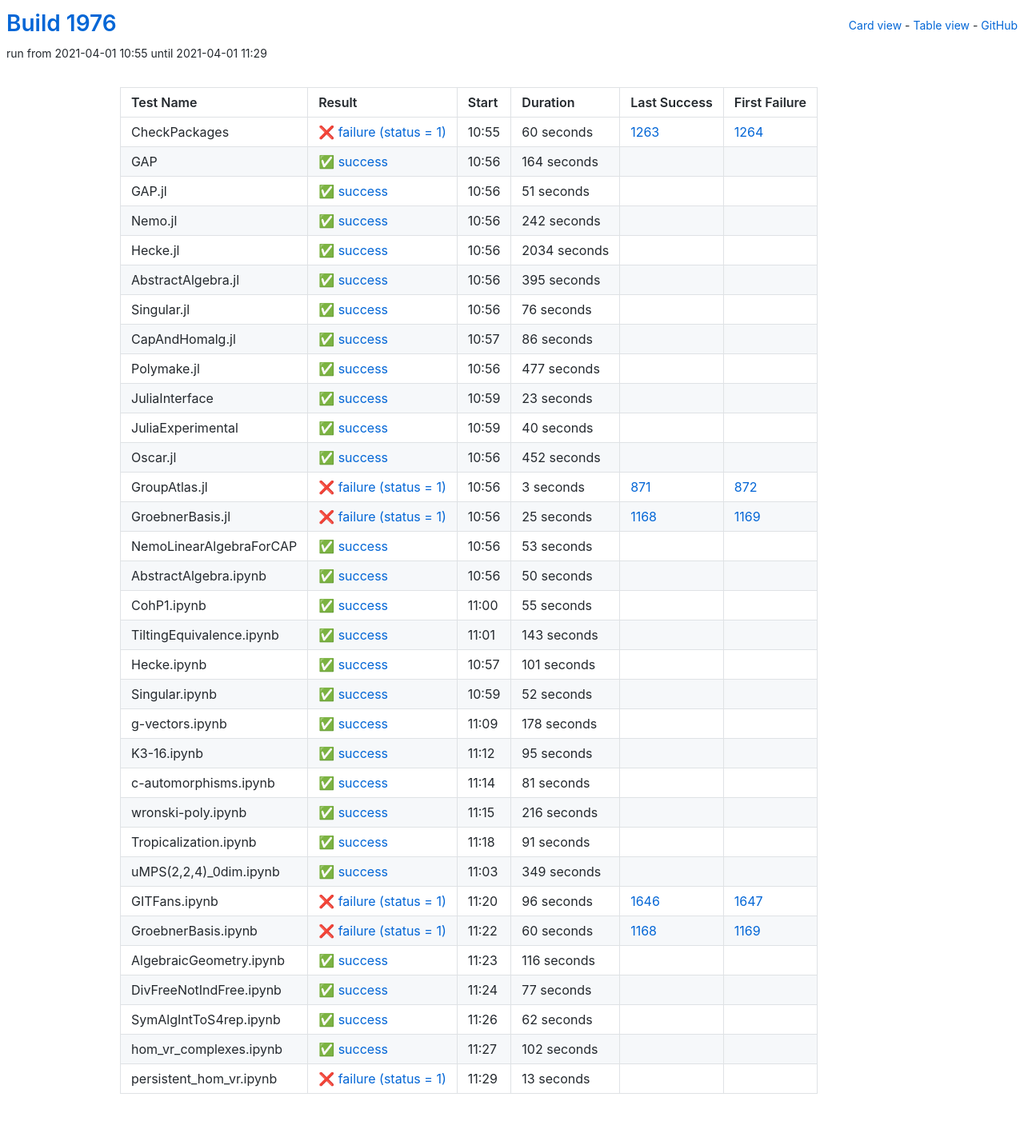
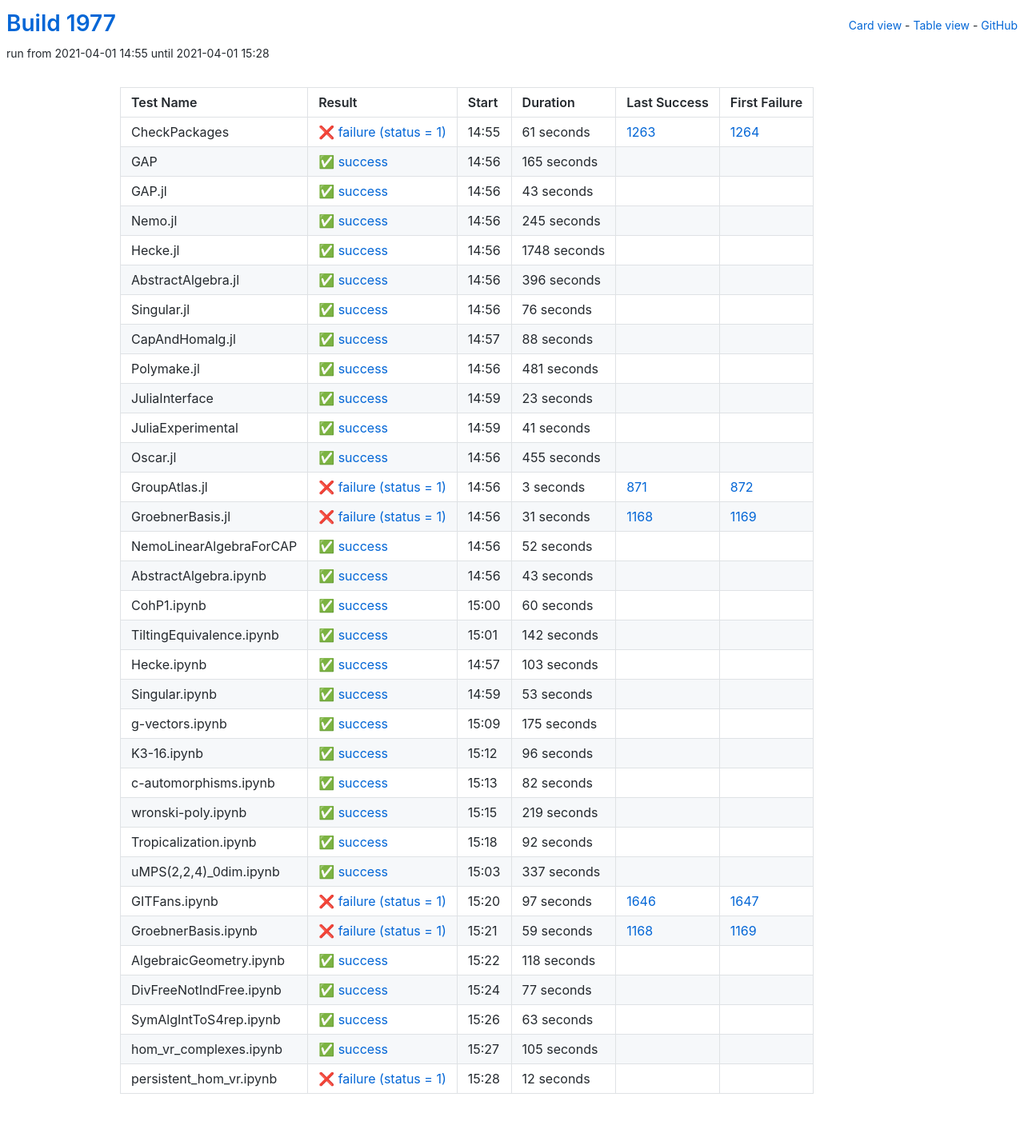
Before and after one commit to oscar-system/oscar-ci-status-stable, a Jekyll site: the page built from table.html, in a window 1280 px wide. Shown: the whole page at 80% size. Built offline with Jekyll 4.4.1, drawn with Linux system fonts in a browser that asks for light colours.

Commit message:
Build #1977

```diff
--- a/_data/ci.yml
+++ b/_data/ci.yml
@@ -1,6 +1,6 @@
 ---
-build: 1976
-build_url: https://oscarci.mathematik.uni-kl.de/job/oscar-stable/1976/
+build: 1977
+build_url: https://oscarci.mathematik.uni-kl.de/job/oscar-stable/1977/
 job: oscar-stable
 organization: oscar-system
 repo: oscar-ci-status-stable
@@ -8,80 +8,80 @@ repourl: https://github.com/oscar-system/oscar-ci-status-stable
 tests:
 - name: CheckPackages
   id: checkpackages
-  log: https://oscarci.mathematik.uni-kl.de/job/oscar-stable/1976/artifact/logs/build-1976/CheckPackages.log
-  start: 2021-04-01 10:55
+  log: https://oscarci.mathematik.uni-kl.de/job/oscar-stable/1977/artifact/logs/build-1977/CheckPackages.log
+  start: 2021-04-01 14:55
   success: false
   exitcode: 1
   status: failure
-  duration: 60
+  duration: 61
   last_success: 1263
   last_success_url: https://oscarci.mathematik.uni-kl.de/job/oscar-stable/1263/
   first_failure: 1264
   first_failure_url: https://oscarci.mathematik.uni-kl.de/job/oscar-stable/1264/
 - name: GAP
   id: gap
-  log: https://oscarci.mathematik.uni-kl.de/job/oscar-stable/1976/artifact/logs/build-1976/GAP.log
-  start: 2021-04-01 10:56
+  log: https://oscarci.mathematik.uni-kl.de/job/oscar-stable/1977/artifact/logs/build-1977/GAP.log
+  start: 2021-04-01 14:56
   success: true
   exitcode: 0
   status: success
-  duration: 164
+  duration: 165
   last_success: false
   last_success_url:
   first_failure: false
   first_failure_url:
 - name: GAP.jl
   id: gap-jl
-  log: https://oscarci.mathematik.uni-kl.de/job/oscar-stable/1976/artifact/logs/build-1976/GAP.jl.log
-  start: 2021-04-01 10:56
+  log: https://oscarci.mathematik.uni-kl.de/job/oscar-stable/1977/artifact/logs/build-1977/GAP.jl.log
+  start: 2021-04-01 14:56
   success: true
   exitcode: 0
   status: success
-  duration: 51
+  duration: 43
   last_success: false
   last_success_url:
   first_failure: false
   first_failure_url:
 - name: Nemo.jl
   id: nemo-jl
-  log: https://oscarci.mathematik.uni-kl.de/job/oscar-stable/1976/artifact/logs/build-1976/Nemo.jl.log
-  start: 2021-04-01 10:56
+  log: https://oscarci.mathematik.uni-kl.de/job/oscar-stable/1977/artifact/logs/build-1977/Nemo.jl.log
+  start: 2021-04-01 14:56
   success: true
   exitcode: 0
   status: success
-  duration: 242
+  duration: 245
   last_success: false
   last_success_url:
   first_failure: false
   first_failure_url:
 - name: Hecke.jl
   id: hecke-jl
-  log: https://oscarci.mathematik.uni-kl.de/job/oscar-stable/1976/artifact/logs/build-1976/Hecke.jl.log
-  start: 2021-04-01 10:56
+  log: https://oscarci.mathematik.uni-kl.de/job/oscar-stable/1977/artifact/logs/build-1977/Hecke.jl.log
+  start: 2021-04-01 14:56
   success: true
   exitcode: 0
   status: success
-  duration: 2034
+  duration: 1748
   last_success: false
   last_success_url:
   first_failure: false
   first_failure_url:
 - name: AbstractAlgebra.jl
   id: abstractalgebra-jl
-  log: https://oscarci.mathematik.uni-kl.de/job/oscar-stable/1976/artifact/logs/build-1976/AbstractAlgebra.jl.log
-  start: 2021-04-01 10:56
+  log: https://oscarci.mathematik.uni-kl.de/job/oscar-stable/1977/artifact/logs/build-1977/AbstractAlgebra.jl.log
+  start: 2021-04-01 14:56
   success: true
   exitcode: 0
   status: success
-  duration: 395
+  duration: 396
   last_success: false
   last_success_url:
   first_failure: false
   first_failure_url:
 - name: Singular.jl
   id: singular-jl
-  log: https://oscarci.mathematik.uni-kl.de/job/oscar-stable/1976/artifact/logs/build-1976/Singular.jl.log
-  start: 2021-04-01 10:56
+  log: https://oscarci.mathematik.uni-kl.de/job/oscar-stable/1977/artifact/logs/build-1977/Singular.jl.log
+  start: 2021-04-01 14:56
   success: true
   exitcode: 0
   status: success
@@ -92,32 +92,32 @@ tests:
   first_failure_url:
 - name: CapAndHomalg.jl
   id: capandhomalg-jl
-  log: https://oscarci.mathematik.uni-kl.de/job/oscar-stable/1976/artifact/logs/build-1976/CapAndHomalg.jl.log
-  start: 2021-04-01 10:57
+  log: https://oscarci.mathematik.uni-kl.de/job/oscar-stable/1977/artifact/logs/build-1977/CapAndHomalg.jl.log
+  start: 2021-04-01 14:57
   success: true
   exitcode: 0
   status: success
-  duration: 86
+  duration: 88
   last_success: false
   last_success_url:
   first_failure: false
   first_failure_url:
 - name: Polymake.jl
   id: polymake-jl
-  log: https://oscarci.mathematik.uni-kl.de/job/oscar-stable/1976/artifact/logs/build-1976/Polymake.jl.log
-  start: 2021-04-01 10:56
+  log: https://oscarci.mathematik.uni-kl.de/job/oscar-stable/1977/artifact/logs/build-1977/Polymake.jl.log
+  start: 2021-04-01 14:56
   success: true
   exitcode: 0
   status: success
-  duration: 477
+  duration: 481
   last_success: false
   last_success_url:
   first_failure: false
   first_failure_url:
 - name: JuliaInterface
   id: juliainterface
-  log: https://oscarci.mathematik.uni-kl.de/job/oscar-stable/1976/artifact/logs/build-1976/JuliaInterface.log
-  start: 2021-04-01 10:59
+  log: https://oscarci.mathematik.uni-kl.de/job/oscar-stable/1977/artifact/logs/build-1977/JuliaInterface.log
+  start: 2021-04-01 14:59
   success: true
   exitcode: 0
   status: success
@@ -128,32 +128,32 @@ tests:
   first_failure_url:
 - name: JuliaExperimental
   id: juliaexperimental
-  log: https://oscarci.mathematik.uni-kl.de/job/oscar-stable/1976/artifact/logs/build-1976/JuliaExperimental.log
-  start: 2021-04-01 10:59
+  log: https://oscarci.mathematik.uni-kl.de/job/oscar-stable/1977/artifact/logs/build-1977/JuliaExperimental.log
+  start: 2021-04-01 14:59
   success: true
   exitcode: 0
   status: success
-  duration: 40
+  duration: 41
   last_success: false
   last_success_url:
   first_failure: false
   first_failure_url:
 - name: Oscar.jl
   id: oscar-jl
-  log: https://oscarci.mathematik.uni-kl.de/job/oscar-stable/1976/artifact/logs/build-1976/Oscar.jl.log
-  start: 2021-04-01 10:56
+  log: https://oscarci.mathematik.uni-kl.de/job/oscar-stable/1977/artifact/logs/build-1977/Oscar.jl.log
+  start: 2021-04-01 14:56
   success: true
   exitcode: 0
   status: success
-  duration: 452
+  duration: 455
   last_success: false
   last_success_url:
   first_failure: false
   first_failure_url:
 - name: GroupAtlas.jl
   id: groupatlas-jl
-  log: https://oscarci.mathematik.uni-kl.de/job/oscar-stable/1976/artifact/logs/build-1976/GroupAtlas.jl.log
-  start: 2021-04-01 10:56
+  log: https://oscarci.mathematik.uni-kl.de/job/oscar-stable/1977/artifact/logs/build-1977/GroupAtlas.jl.log
+  start: 2021-04-01 14:56
   success: false
   exitcode: 1
   status: failure
@@ -164,20 +164,80 @@ tests:
   first_failure_url: https://oscarci.mathematik.uni-kl.de/job/oscar-stable/872/
 - name: GroebnerBasis.jl
   id: groebnerbasis-jl
-  log: https://oscarci.mathematik.uni-kl.de/job/oscar-stable/1976/artifact/logs/build-1976/GroebnerBasis.jl.log
-  start: 2021-04-01 10:56
+  log: https://oscarci.mathematik.uni-kl.de/job/oscar-stable/1977/artifact/logs/build-1977/GroebnerBasis.jl.log
+  start: 2021-04-01 14:56
   success: false
   exitcode: 1
   status: failure
-  duration: 25
+  duration: 31
   last_success: 1168
   last_success_url: https://oscarci.mathematik.uni-kl.de/job/oscar-stable/1168/
   first_failure: 1169
   first_failure_url: https://oscarci.mathematik.uni-kl.de/job/oscar-stable/1169/
 - name: NemoLinearAlgebraForCAP
   id: nemolinearalgebraforcap
-  log: https://oscarci.mathematik.uni-kl.de/job/oscar-stable/1976/artifact/logs/build-1976/NemoLinearAlgebraForCAP.log
-  start: 2021-04-01 10:56
+  log: https://oscarci.mathematik.uni-kl.de/job/oscar-stable/1977/artifact/logs/build-1977/NemoLinearAlgebraForCAP.log
+  start: 2021-04-01 14:56
+  success: true
+  exitcode: 0
+  status: success
+  duration: 52
+  last_success: false
+  last_success_url:
+  first_failure: false
+  first_failure_url:
+- name: AbstractAlgebra.ipynb
+  id: abstractalgebra-ipynb
+  log: https://oscarci.mathematik.uni-kl.de/job/oscar-stable/1977/artifact/logs/build-1977/AbstractAlgebra.ipynb.log
+  start: 2021-04-01 14:56
+  success: true
+  exitcode: 0
+  status: success
+  duration: 43
+  last_success: false
+  last_success_url:
+  first_failure: false
+  first_failure_url:
+- name: CohP1.ipynb
+  id: cohp1-ipynb
+  log: https://oscarci.mathematik.uni-kl.de/job/oscar-stable/1977/artifact/logs/build-1977/CohP1.ipynb.log
+  start: 2021-04-01 15:00
+  success: true
+  exitcode: 0
+  status: success
+  duration: 60
+  last_success: false
+  last_success_url:
+  first_failure: false
+  first_failure_url:
+- name: TiltingEquivalence.ipynb
+  id: tiltingequivalence-ipynb
+  log: https://oscarci.mathematik.uni-kl.de/job/oscar-stable/1977/artifact/logs/build-1977/TiltingEquivalence.ipynb.log
+  start: 2021-04-01 15:01
+  success: true
+  exitcode: 0
+  status: success
+  duration: 142
+  last_success: false
+  last_success_url:
+  first_failure: false
+  first_failure_url:
+- name: Hecke.ipynb
+  id: hecke-ipynb
+  log: https://oscarci.mathematik.uni-kl.de/job/oscar-stable/1977/artifact/logs/build-1977/Hecke.ipynb.log
+  start: 2021-04-01 14:57
+  success: true
+  exitcode: 0
+  status: success
+  duration: 103
+  last_success: false
+  last_success_url:
+  first_failure: false
+  first_failure_url:
+- name: Singular.ipynb
+  id: singular-ipynb
+  log: https://oscarci.mathematik.uni-kl.de/job/oscar-stable/1977/artifact/logs/build-1977/Singular.ipynb.log
+  start: 2021-04-01 14:59
   success: true
   exitcode: 0
   status: success
@@ -186,178 +246,118 @@ tests:
   last_success_url:
   first_failure: false
   first_failure_url:
-- name: AbstractAlgebra.ipynb
-  id: abstractalgebra-ipynb
-  log: https://oscarci.mathematik.uni-kl.de/job/oscar-stable/1976/artifact/logs/build-1976/AbstractAlgebra.ipynb.log
-  start: 2021-04-01 10:56
+- name: g-vectors.ipynb
+  id: g-vectors-ipynb
+  log: https://oscarci.mathematik.uni-kl.de/job/oscar-stable/1977/artifact/logs/build-1977/g-vectors.ipynb.log
+  start: 2021-04-01 15:09
   success: true
   exitcode: 0
   status: success
-  duration: 50
-  last_success: false
-  last_success_url:
-  first_failure: false
-  first_failure_url:
-- name: CohP1.ipynb
-  id: cohp1-ipynb
-  log: https://oscarci.mathematik.uni-kl.de/job/oscar-stable/1976/artifact/logs/build-1976/CohP1.ipynb.log
-  start: 2021-04-01 11:00
-  success: true
-  exitcode: 0
-  status: success
-  duration: 55
-  last_success: false
-  last_success_url:
-  first_failure: false
-  first_failure_url:
-- name: TiltingEquivalence.ipynb
-  id: tiltingequivalence-ipynb
-  log: https://oscarci.mathematik.uni-kl.de/job/oscar-stable/1976/artifact/logs/build-1976/TiltingEquivalence.ipynb.log
-  start: 2021-04-01 11:01
-  success: true
-  exitcode: 0
-  status: success
-  duration: 143
-  last_success: false
-  last_success_url:
-  first_failure: false
-  first_failure_url:
-- name: Hecke.ipynb
-  id: hecke-ipynb
-  log: https://oscarci.mathematik.uni-kl.de/job/oscar-stable/1976/artifact/logs/build-1976/Hecke.ipynb.log
-  start: 2021-04-01 10:57
-  success: true
-  exitcode: 0
-  status: success
-  duration: 101
-  last_success: false
-  last_success_url:
-  first_failure: false
-  first_failure_url:
-- name: Singular.ipynb
-  id: singular-ipynb
-  log: https://oscarci.mathematik.uni-kl.de/job/oscar-stable/1976/artifact/logs/build-1976/Singular.ipynb.log
-  start: 2021-04-01 10:59
-  success: true
-  exitcode: 0
-  status: success
-  duration: 52
-  last_success: false
-  last_success_url:
-  first_failure: false
-  first_failure_url:
-- name: g-vectors.ipynb
-  id: g-vectors-ipynb
-  log: https://oscarci.mathematik.uni-kl.de/job/oscar-stable/1976/artifact/logs/build-1976/g-vectors.ipynb.log
-  start: 2021-04-01 11:09
-  success: true
-  exitcode: 0
-  status: success
-  duration: 178
+  duration: 175
   last_success: false
   last_success_url:
   first_failure: false
   first_failure_url:
 - name: K3-16.ipynb
   id: k3-16-ipynb
-  log: https://oscarci.mathematik.uni-kl.de/job/oscar-stable/1976/artifact/logs/build-1976/K3-16.ipynb.log
-  start: 2021-04-01 11:12
+  log: https://oscarci.mathematik.uni-kl.de/job/oscar-stable/1977/artifact/logs/build-1977/K3-16.ipynb.log
+  start: 2021-04-01 15:12
   success: true
   exitcode: 0
   status: success
-  duration: 95
+  duration: 96
   last_success: false
   last_success_url:
   first_failure: false
   first_failure_url:
 - name: c-automorphisms.ipynb
   id: c-automorphisms-ipynb
-  log: https://oscarci.mathematik.uni-kl.de/job/oscar-stable/1976/artifact/logs/build-1976/c-automorphisms.ipynb.log
-  start: 2021-04-01 11:14
+  log: https://oscarci.mathematik.uni-kl.de/job/oscar-stable/1977/artifact/logs/build-1977/c-automorphisms.ipynb.log
+  start: 2021-04-01 15:13
   success: true
   exitcode: 0
   status: success
-  duration: 81
+  duration: 82
   last_success: false
   last_success_url:
   first_failure: false
   first_failure_url:
 - name: wronski-poly.ipynb
   id: wronski-poly-ipynb
-  log: https://oscarci.mathematik.uni-kl.de/job/oscar-stable/1976/artifact/logs/build-1976/wronski-poly.ipynb.log
-  start: 2021-04-01 11:15
+  log: https://oscarci.mathematik.uni-kl.de/job/oscar-stable/1977/artifact/logs/build-1977/wronski-poly.ipynb.log
+  start: 2021-04-01 15:15
   success: true
   exitcode: 0
   status: success
-  duration: 216
+  duration: 219
   last_success: false
   last_success_url:
   first_failure: false
   first_failure_url:
 - name: Tropicalization.ipynb
   id: tropicalization-ipynb
-  log: https://oscarci.mathematik.uni-kl.de/job/oscar-stable/1976/artifact/logs/build-1976/Tropicalization.ipynb.log
-  start: 2021-04-01 11:18
+  log: https://oscarci.mathematik.uni-kl.de/job/oscar-stable/1977/artifact/logs/build-1977/Tropicalization.ipynb.log
+  start: 2021-04-01 15:18
   success: true
   exitcode: 0
   status: success
-  duration: 91
+  duration: 92
   last_success: false
   last_success_url:
   first_failure: false
   first_failure_url:
 - name: uMPS(2,2,4)_0dim.ipynb
   id: umps-2-2-4-0dim-ipynb
-  log: https://oscarci.mathematik.uni-kl.de/job/oscar-stable/1976/artifact/logs/build-1976/uMPS-2-2-4-_0dim.ipynb.log
-  start: 2021-04-01 11:03
+  log: https://oscarci.mathematik.uni-kl.de/job/oscar-stable/1977/artifact/logs/build-1977/uMPS-2-2-4-_0dim.ipynb.log
+  start: 2021-04-01 15:03
   success: true
   exitcode: 0
   status: success
-  duration: 349
+  duration: 337
   last_success: false
   last_success_url:
   first_failure: false
   first_failure_url:
 - name: GITFans.ipynb
   id: gitfans-ipynb
-  log: https://oscarci.mathematik.uni-kl.de/job/oscar-stable/1976/artifact/logs/build-1976/GITFans.ipynb.log
-  start: 2021-04-01 11:20
+  log: https://oscarci.mathematik.uni-kl.de/job/oscar-stable/1977/artifact/logs/build-1977/GITFans.ipynb.log
+  start: 2021-04-01 15:20
   success: false
   exitcode: 1
   status: failure
-  duration: 96
+  duration: 97
   last_success: 1646
   last_success_url: https://oscarci.mathematik.uni-kl.de/job/oscar-stable/1646/
   first_failure: 1647
   first_failure_url: https://oscarci.mathematik.uni-kl.de/job/oscar-stable/1647/
 - name: GroebnerBasis.ipynb
   id: groebnerbasis-ipynb
-  log: https://oscarci.mathematik.uni-kl.de/job/oscar-stable/1976/artifact/logs/build-1976/GroebnerBasis.ipynb.log
-  start: 2021-04-01 11:22
+  log: https://oscarci.mathematik.uni-kl.de/job/oscar-stable/1977/artifact/logs/build-1977/GroebnerBasis.ipynb.log
+  start: 2021-04-01 15:21
   success: false
   exitcode: 1
   status: failure
-  duration: 60
+  duration: 59
   last_success: 1168
   last_success_url: https://oscarci.mathematik.uni-kl.de/job/oscar-stable/1168/
   first_failure: 1169
   first_failure_url: https://oscarci.mathematik.uni-kl.de/job/oscar-stable/1169/
 - name: AlgebraicGeometry.ipynb
   id: algebraicgeometry-ipynb
-  log: https://oscarci.mathematik.uni-kl.de/job/oscar-stable/1976/artifact/logs/build-1976/AlgebraicGeometry.ipynb.log
-  start: 2021-04-01 11:23
+  log: https://oscarci.mathematik.uni-kl.de/job/oscar-stable/1977/artifact/logs/build-1977/AlgebraicGeometry.ipynb.log
+  start: 2021-04-01 15:22
   success: true
   exitcode: 0
   status: success
-  duration: 116
+  duration: 118
   last_success: false
   last_success_url:
   first_failure: false
   first_failure_url:
 - name: DivFreeNotIndFree.ipynb
   id: divfreenotindfree-ipynb
-  log: https://oscarci.mathematik.uni-kl.de/job/oscar-stable/1976/artifact/logs/build-1976/DivFreeNotIndFree.ipynb.log
-  start: 2021-04-01 11:24
+  log: https://oscarci.mathematik.uni-kl.de/job/oscar-stable/1977/artifact/logs/build-1977/DivFreeNotIndFree.ipynb.log
+  start: 2021-04-01 15:24
   success: true
   exitcode: 0
   status: success
@@ -368,36 +368,36 @@ tests:
   first_failure_url:
 - name: SymAlgIntToS4rep.ipynb
   id: symalginttos4rep-ipynb
-  log: https://oscarci.mathematik.uni-kl.de/job/oscar-stable/1976/artifact/logs/build-1976/SymAlgIntToS4rep.ipynb.log
-  start: 2021-04-01 11:26
+  log: https://oscarci.mathematik.uni-kl.de/job/oscar-stable/1977/artifact/logs/build-1977/SymAlgIntToS4rep.ipynb.log
+  start: 2021-04-01 15:26
   success: true
   exitcode: 0
   status: success
-  duration: 62
+  duration: 63
   last_success: false
   last_success_url:
   first_failure: false
   first_failure_url:
 - name: hom_vr_complexes.ipynb
   id: hom-vr-complexes-ipynb
-  log: https://oscarci.mathematik.uni-kl.de/job/oscar-stable/1976/artifact/logs/build-1976/hom_vr_complexes.ipynb.log
-  start: 2021-04-01 11:27
+  log: https://oscarci.mathematik.uni-kl.de/job/oscar-stable/1977/artifact/logs/build-1977/hom_vr_complexes.ipynb.log
+  start: 2021-04-01 15:27
   success: true
   exitcode: 0
   status: success
-  duration: 102
+  duration: 105
   last_success: false
   last_success_url:
   first_failure: false
   first_failure_url:
 - name: persistent_hom_vr.ipynb
   id: persistent-hom-vr-ipynb
-  log: https://oscarci.mathematik.uni-kl.de/job/oscar-stable/1976/artifact/logs/build-1976/persistent_hom_vr.ipynb.log
-  start: 2021-04-01 11:29
+  log: https://oscarci.mathematik.uni-kl.de/job/oscar-stable/1977/artifact/logs/build-1977/persistent_hom_vr.ipynb.log
+  start: 2021-04-01 15:28
   success: false
   exitcode: 1
   status: failure
-  duration: 13
+  duration: 12
   last_success: false
   last_success_url:
   first_failure: false
```
Also changed, not shown: README.md.
